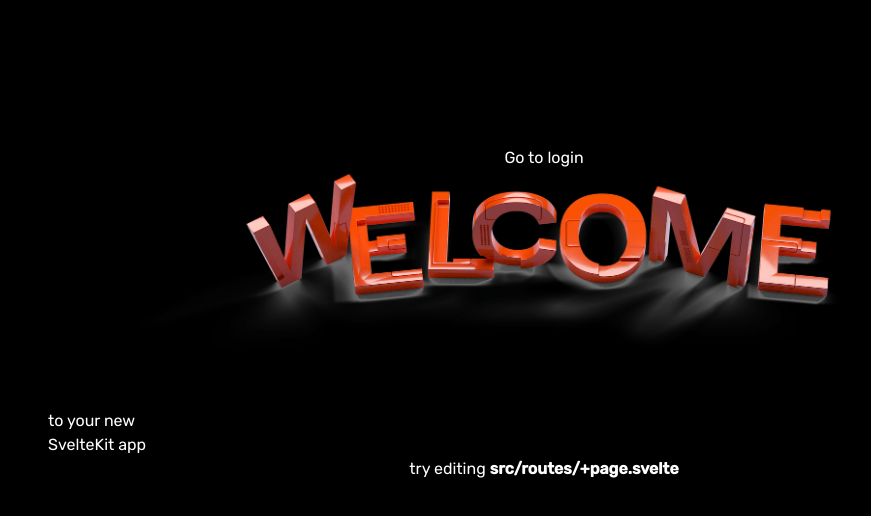
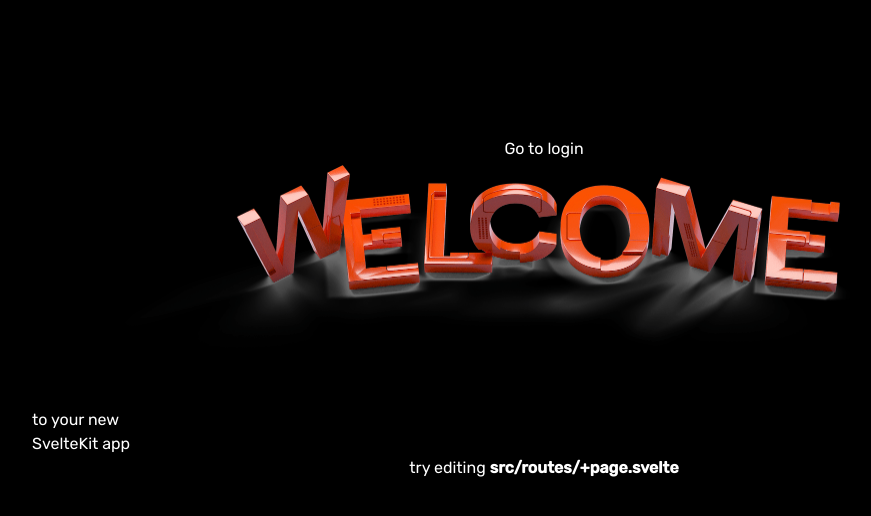
Before and after one commit to koenidv/MelodyMates, a SvelteKit app: page / in a window 1280 px wide. Shown: the top 516 px of the page, without its empty margins (96-967 px from the left). Built offline with nearby package versions, Linux system fonts and the light colour scheme.

Commit message:
Fix page padding

```diff
--- a/src/routes/+layout.svelte
+++ b/src/routes/+layout.svelte
@@ -19,7 +19,6 @@
 		flex: 1;
 		display: flex;
 		flex-direction: column;
-		padding: 1rem;
 		width: 100%;
 		max-width: 64rem;
 		margin: 0 auto;
--- a/src/routes/login/+page.svelte
+++ b/src/routes/login/+page.svelte
@@ -3,7 +3,7 @@
 
 </script>
 
-<div class="flex flex-col items-center justify-center w-full h-screen gap-3">
+<div class="flex flex-col items-center justify-center w-full h-screen gap-3 p-4">
     <h1 class="text-4xl font-display">MelodyMates</h1>
     <p class="mb-32 font-medium">Share music with your mates</p>
     <a href={OAUTH_URL} class="w-full bg-[#1db954] flex items-center justify-center p-3 m-2 rounded-xl"><img class="max-h-8" src="/spotify_logo_white.png" alt="Sign in with Spotify"/></a>
```
